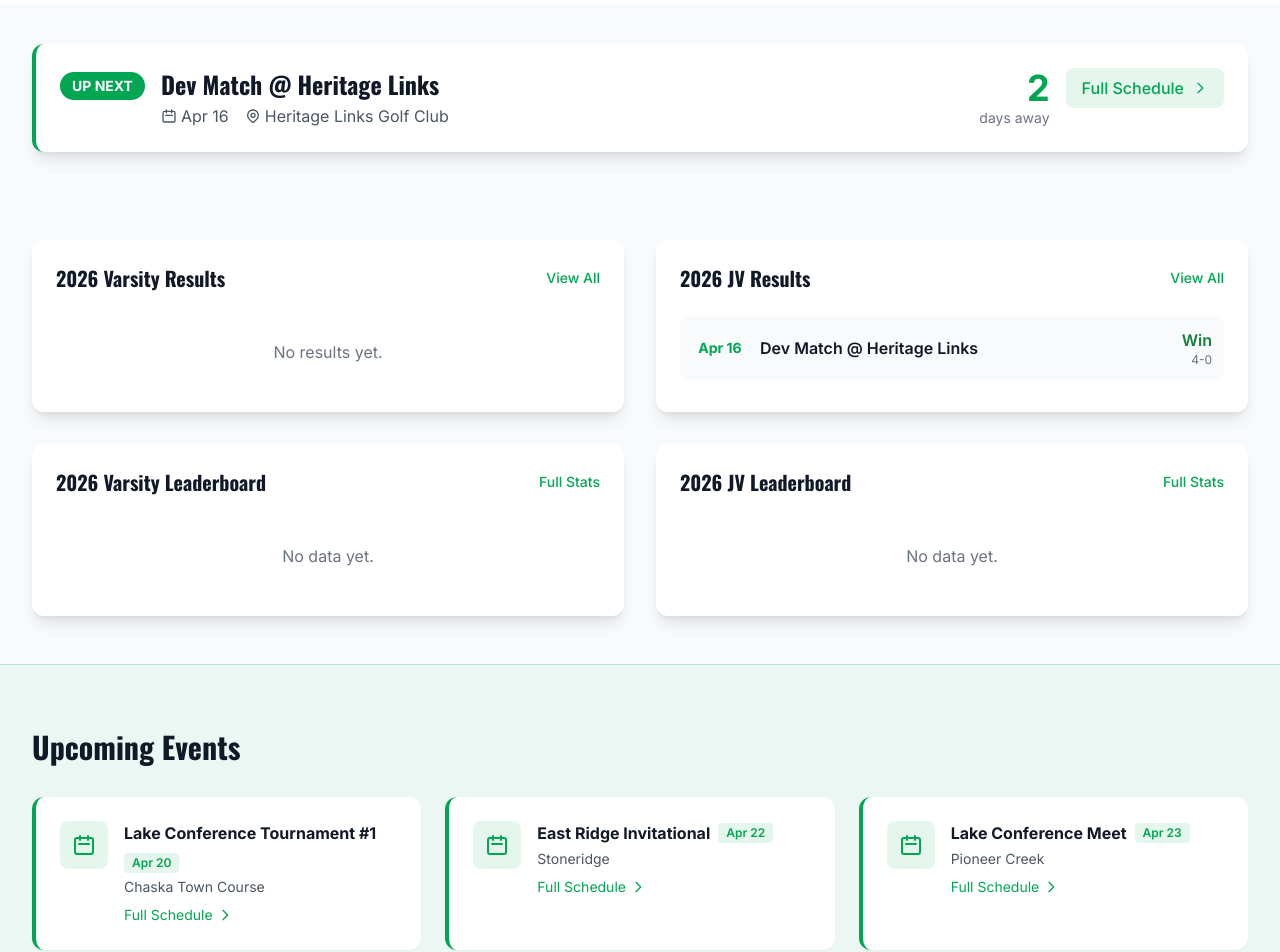
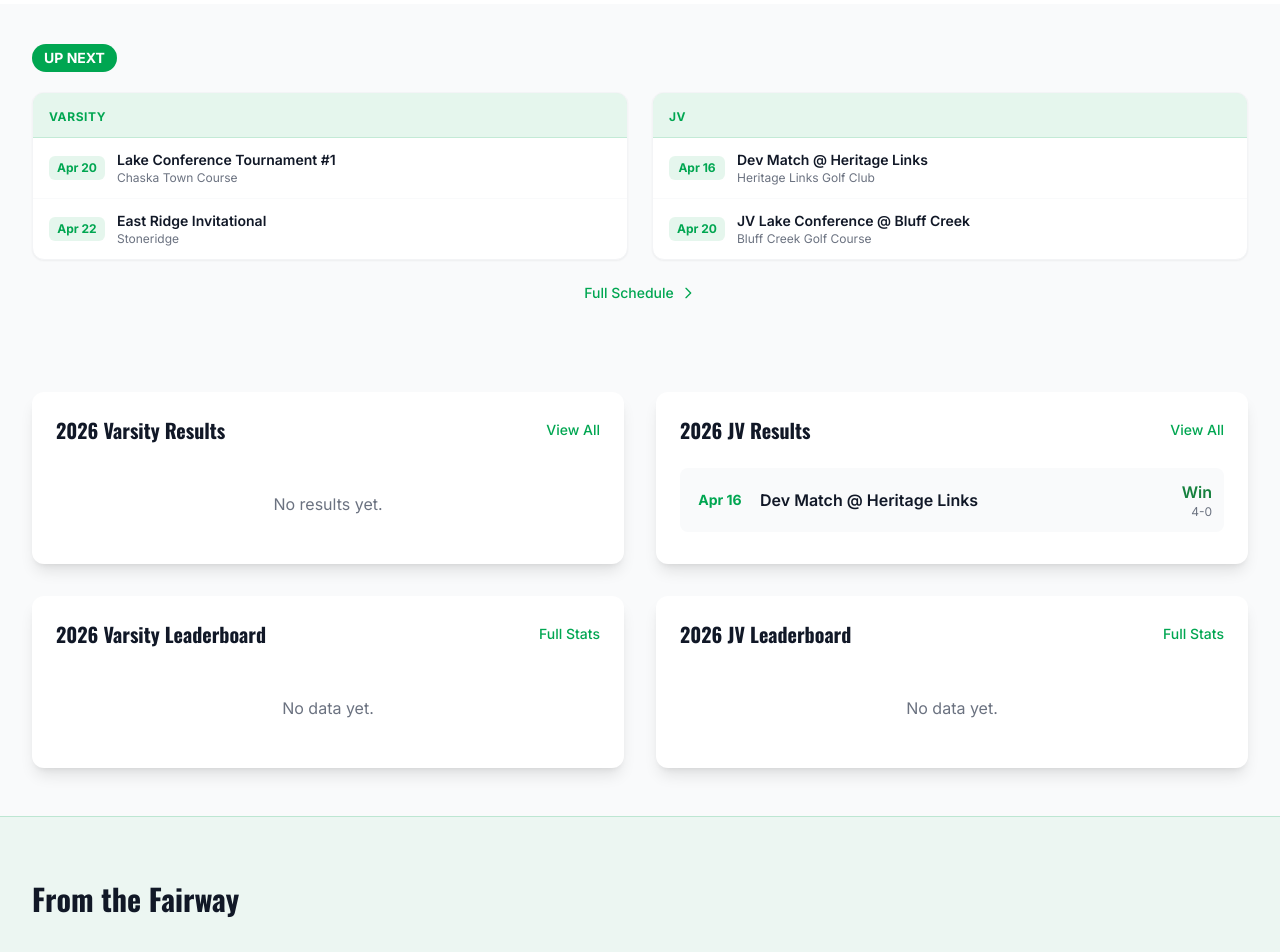
Before and after one commit to rlarson12/edina-golf-website, a React (Vite) app: page / in a window 1280 px wide. Shown: the part 720-1672 px from the top of the page. Built offline with nearby package versions, Linux system fonts and the light colour scheme.

Commit message:
Home page restructure: new Up Next (2V+2JV), From the Fairway news section, photo strip to bottom

```diff
--- a/public/version.json
+++ b/public/version.json
@@ -1 +1 @@
-{"buildTime":1776383450326}
+{"buildTime":1776384269490}
--- a/src/pages/Home.jsx
+++ b/src/pages/Home.jsx
@@ -206,69 +206,71 @@ function Home() {
       </section>
 
       {/* Up Next - 2026 Season */}
-      {nextEvents.length > 0 && (
+      {(upcomingVarsity.length > 0 || upcomingJV.length > 0) && (
         <section className="bg-gray-50 py-8 md:py-10">
           <div className="max-w-7xl mx-auto px-4 sm:px-6 lg:px-8">
-            <div className="bg-white rounded-xl shadow-lg border-l-4 border-edina-green overflow-hidden">
-              <div className="p-5 md:p-6">
-                <div className="flex flex-col md:flex-row md:items-start gap-4">
-                  {/* Up Next Badge */}
-                  <div className="flex-shrink-0 pt-1">
+            <div className="flex items-center gap-3 mb-5">
               <span className="inline-flex items-center px-3 py-1 rounded-full text-sm font-bold bg-edina-green text-white">
                 UP NEXT
               </span>
             </div>
-
-                  {/* Event Info — one row per event */}
-                  <div className="flex-grow">
-                    {nextEvents.map((ev, idx) => (
-                      <div key={ev.id} className={idx > 0 ? 'mt-3 pt-3 border-t border-gray-100' : ''}>
-                        <h3 className="text-xl md:text-2xl font-bold text-gray-900" style={{ fontFamily: "'Oswald', sans-serif" }}>
-                          {ev.event}
-                        </h3>
-                        <div className="flex flex-wrap items-center gap-x-4 gap-y-1 mt-1 text-gray-600">
-                          <span className="flex items-center gap-1">
-                            <svg className="w-4 h-4" fill="none" stroke="currentColor" viewBox="0 0 24 24">
-                              <path strokeLinecap="round" strokeLinejoin="round" strokeWidth={2} d="M8 7V3m8 4V3m-9 8h10M5 21h14a2 2 0 002-2V7a2 2 0 00-2-2H5a2 2 0 00-2 2v12a2 2 0 002 2z" />
-                            </svg>
-                            {ev.dateFormatted}
-                          </span>
-                          <span className="flex items-center gap-1">
-                            <svg className="w-4 h-4" fill="none" stroke="currentColor" viewBox="0 0 24 24">
-                              <path strokeLinecap="round" strokeLinejoin="round" strokeWidth={2} d="M17.657 16.657L13.414 20.9a1.998 1.998 0 01-2.827 0l-4.244-4.243a8 8 0 1111.314 0z" />
-                              <path strokeLinecap="round" strokeLinejoin="round" strokeWidth={2} d="M15 11a3 3 0 11-6 0 3 3 0 016 0z" />
-                            </svg>
-                            {ev.course}
-                          </span>
+            <div className="grid grid-cols-1 md:grid-cols-2 gap-4 md:gap-6">
+              {/* Varsity Column */}
+              <div className="bg-white rounded-xl shadow-sm border border-gray-100 overflow-hidden">
+                <div className="px-4 py-2.5 bg-edina-green/10 border-b border-edina-green/15">
+                  <span className="text-xs font-bold text-edina-green uppercase tracking-wider">Varsity</span>
+                </div>
+                <div className="divide-y divide-gray-50">
+                  {upcomingVarsity.slice(0, 2).map((ev) => (
+                    <div key={ev.id} className="flex items-center gap-3 px-4 py-3">
+                      <div className="flex-shrink-0 w-14 text-center">
+                        <div className="text-xs font-bold text-edina-green bg-edina-green/10 rounded-md px-2 py-1">{ev.dateFormatted}</div>
+                      </div>
+                      <div className="flex-grow min-w-0">
+                        <div className="font-semibold text-gray-900 text-sm truncate">{ev.event}</div>
+                        <div className="text-xs text-gray-500 truncate">{ev.course}</div>
                       </div>
                     </div>
                   ))}
-                  </div>
-
-                  {/* Countdown — shared across all events on same day */}
-                  <div className="flex-shrink-0 text-right">
-                    <div className="text-3xl md:text-4xl font-bold text-edina-green">
-                      {nextEvents[0].daysUntil === 0 ? '🏌️' : nextEvents[0].daysUntil}
-                    </div>
-                    <div className="text-sm text-gray-500">
-                      {nextEvents[0].daysUntil === 0 ? 'Today' : nextEvents[0].daysUntil === 1 ? 'day away' : 'days away'}
+                  {upcomingVarsity.length === 0 && (
+                    <div className="px-4 py-6 text-sm text-gray-400 text-center">No upcoming events.</div>
+                  )}
                 </div>
               </div>
 
-                  {/* View Schedule Link */}
-                  <div className="flex-shrink-0">
+              {/* JV Column */}
+              <div className="bg-white rounded-xl shadow-sm border border-gray-100 overflow-hidden">
+                <div className="px-4 py-2.5 bg-edina-green/10 border-b border-edina-green/15">
+                  <span className="text-xs font-bold text-edina-green uppercase tracking-wider">JV</span>
+                </div>
+                <div className="divide-y divide-gray-50">
+                  {upcomingJV.slice(0, 2).map((ev) => (
+                    <div key={ev.id} className="flex items-center gap-3 px-4 py-3">
+                      <div className="flex-shrink-0 w-14 text-center">
+                        <div className="text-xs font-bold text-edina-green bg-edina-green/10 rounded-md px-2 py-1">{ev.dateFormatted}</div>
+                      </div>
+                      <div className="flex-grow min-w-0">
+                        <div className="font-semibold text-gray-900 text-sm truncate">{ev.event}</div>
+                        <div className="text-xs text-gray-500 truncate">{ev.course}</div>
+                      </div>
+                    </div>
+                  ))}
+                  {upcomingJV.length === 0 && (
+                    <div className="px-4 py-6 text-sm text-gray-400 text-center">No upcoming events.</div>
+                  )}
+                </div>
+              </div>
+            </div>
+            <div className="text-center mt-5">
               <Link
                 to="/schedule"
-                      className="inline-flex items-center gap-2 px-4 py-2 bg-edina-green/10 text-edina-green font-medium rounded-lg hover:bg-edina-green/20 transition-colors"
+                className="inline-flex items-center gap-1.5 text-edina-green font-medium text-sm hover:underline"
               >
                 Full Schedule
                 <svg className="w-4 h-4" fill="none" stroke="currentColor" viewBox="0 0 24 24">
                   <path strokeLinecap="round" strokeLinejoin="round" strokeWidth={2} d="M9 5l7 7-7 7" />
                 </svg>
               </Link>
-                  </div>
-                </div>
-              </div>
             </div>
           </div>
         </section>
@@ -539,57 +541,45 @@ function Home() {
         )}
       </section>
 
-      {/* Upcoming Events */}
+      {/* From the Fairway - News & Recaps */}
       <section className="bg-edina-green/5 border-y border-edina-green/20 py-12 md:py-16">
         <div className="max-w-7xl mx-auto px-4 sm:px-6 lg:px-8">
-          <h2 className="text-2xl md:text-3xl font-bold text-gray-900 mb-8" style={{ fontFamily: "'Oswald', sans-serif" }}>Upcoming Events</h2>
+          <h2 className="text-2xl md:text-3xl font-bold text-gray-900 mb-8" style={{ fontFamily: "'Oswald', sans-serif" }}>From the Fairway</h2>
 
+          {(golfData.news2026 || []).length > 0 ? (
             <div className="grid md:grid-cols-3 gap-6">
-            {upcomingVarsity.slice(0, 3).map((event) => (
-              <div key={event.id} className="bg-white rounded-xl p-5 md:p-6 shadow-sm border-l-4 border-edina-green">
-                <div className="flex items-start gap-4">
-                  <div className="flex-shrink-0 w-12 h-12 bg-edina-green/10 rounded-lg flex items-center justify-center">
-                    <svg className="w-6 h-6 text-edina-green" fill="none" stroke="currentColor" viewBox="0 0 24 24">
-                      <path strokeLinecap="round" strokeLinejoin="round" strokeWidth={2} d="M8 7V3m8 4V3m-9 8h10M5 21h14a2 2 0 002-2V7a2 2 0 00-2-2H5a2 2 0 00-2 2v12a2 2 0 002 2z" />
-                    </svg>
+              {(golfData.news2026 || []).slice(0, 3).map((item) => (
+                <div key={item.id} className="bg-white rounded-xl p-5 md:p-6 shadow-sm border-l-4 border-edina-green flex flex-col">
+                  <div className="flex items-center gap-2 mb-3">
+                    <span className={`text-xs font-bold px-2 py-0.5 rounded-full ${
+                      item.type === 'recap' ? 'bg-edina-green/10 text-edina-green' :
+                      item.type === 'preview' ? 'bg-blue-50 text-blue-700' :
+                      'bg-gray-100 text-gray-600'
+                    }`}>
+                      {item.type === 'recap' ? 'Recap' : item.type === 'preview' ? 'Preview' : 'Article'}
+                    </span>
+                    <span className="text-xs text-gray-400">{item.dateFormatted}</span>
                   </div>
-                  <div className="flex-grow">
-                    <div className="flex flex-wrap items-center gap-2 mb-1">
-                      <h3 className="font-bold text-gray-900">{event.event}</h3>
-                      <span className="text-xs font-semibold text-edina-green bg-edina-green/10 px-2 py-0.5 rounded">{event.dateFormatted}</span>
-                    </div>
-                    <div className="text-sm text-gray-600">{event.course}</div>
-                    <Link to="/schedule" className="inline-flex items-center gap-1 text-sm text-edina-green hover:underline mt-2">
-                      Full Schedule
+                  <h3 className="font-bold text-gray-900 mb-2 leading-snug">{item.title}</h3>
+                  <p className="text-sm text-gray-600 flex-grow line-clamp-3">{item.summary}</p>
+                  <Link to="/schedule" className="inline-flex items-center gap-1 text-sm text-edina-green hover:underline mt-4 font-medium">
+                    Read more
                     <svg className="w-4 h-4" fill="none" stroke="currentColor" viewBox="0 0 24 24">
                       <path strokeLinecap="round" strokeLinejoin="round" strokeWidth={2} d="M9 5l7 7-7 7" />
                     </svg>
                   </Link>
                 </div>
-                </div>
-              </div>
               ))}
             </div>
+          ) : (
+            <div className="text-center py-12 text-gray-500">
+              <svg className="w-10 h-10 mx-auto mb-3 text-gray-300" fill="none" stroke="currentColor" viewBox="0 0 24 24">
+                <path strokeLinecap="round" strokeLinejoin="round" strokeWidth={1.5} d="M19 20H5a2 2 0 01-2-2V6a2 2 0 012-2h10a2 2 0 012 2v1m2 13a2 2 0 01-2-2V7m2 13a2 2 0 002-2V9a2 2 0 00-2-2h-2m-4-3H9M7 16h6M7 8h6v4H7V8z" />
+              </svg>
+              <p className="font-medium text-gray-600">Season coverage coming soon.</p>
+              <p className="text-sm mt-1">Check back after our first event.</p>
             </div>
-      </section>
-
-      {/* Action Photo Strip */}
-      <section className="py-8 bg-white overflow-hidden">
-        <div className="flex gap-4 animate-none">
-          <div className="flex gap-4 min-w-full justify-center">
-            <div className="relative w-72 h-56 rounded-lg overflow-hidden shadow-lg flex-shrink-0">
-              <img src="/images/IMG_9149.webp" alt="Action shot" className="w-full h-full img-cover-top hover:scale-105 transition-transform duration-300" />
-            </div>
-            <div className="relative w-72 h-56 rounded-lg overflow-hidden shadow-lg flex-shrink-0">
-              <img src="/images/IMG_9152.webp" alt="Bunker shot" className="w-full h-full img-cover-top hover:scale-105 transition-transform duration-300" />
-            </div>
-            <div className="relative w-72 h-56 rounded-lg overflow-hidden shadow-lg flex-shrink-0">
-              <img src="/images/Web%2010.webp" alt="Medal winners" className="w-full h-full img-cover-top hover:scale-105 transition-transform duration-300" />
-            </div>
-            <div className="relative w-72 h-56 rounded-lg overflow-hidden shadow-lg flex-shrink-0 hidden md:block">
-              <img src="/images/IMG_8248.webp" alt="On the course" className="w-full h-full img-cover-top hover:scale-105 transition-transform duration-300" />
-            </div>
-          </div>
+          )}
         </div>
       </section>
 
@@ -634,6 +624,26 @@ function Home() {
           </p>
         </div>
       </section>
+
+      {/* Action Photo Strip */}
+      <section className="py-8 bg-white overflow-hidden">
+        <div className="flex gap-4 animate-none">
+          <div className="flex gap-4 min-w-full justify-center">
+            <div className="relative w-72 h-56 rounded-lg overflow-hidden shadow-lg flex-shrink-0">
+              <img src="/images/IMG_9149.webp" alt="Action shot" className="w-full h-full img-cover-top hover:scale-105 transition-transform duration-300" />
+            </div>
+            <div className="relative w-72 h-56 rounded-lg overflow-hidden shadow-lg flex-shrink-0">
+              <img src="/images/IMG_9152.webp" alt="Bunker shot" className="w-full h-full img-cover-top hover:scale-105 transition-transform duration-300" />
+            </div>
+            <div className="relative w-72 h-56 rounded-lg overflow-hidden shadow-lg flex-shrink-0">
+              <img src="/images/Web%2010.webp" alt="Medal winners" className="w-full h-full img-cover-top hover:scale-105 transition-transform duration-300" />
+            </div>
+            <div className="relative w-72 h-56 rounded-lg overflow-hidden shadow-lg flex-shrink-0 hidden md:block">
+              <img src="/images/IMG_8248.webp" alt="On the course" className="w-full h-full img-cover-top hover:scale-105 transition-transform duration-300" />
+            </div>
+          </div>
+        </div>
+      </section>
     </div>
   )
 }
```
Also changed, not shown: src/data/golfData.json. Lines whose indentation alone changed are shown as unchanged.
